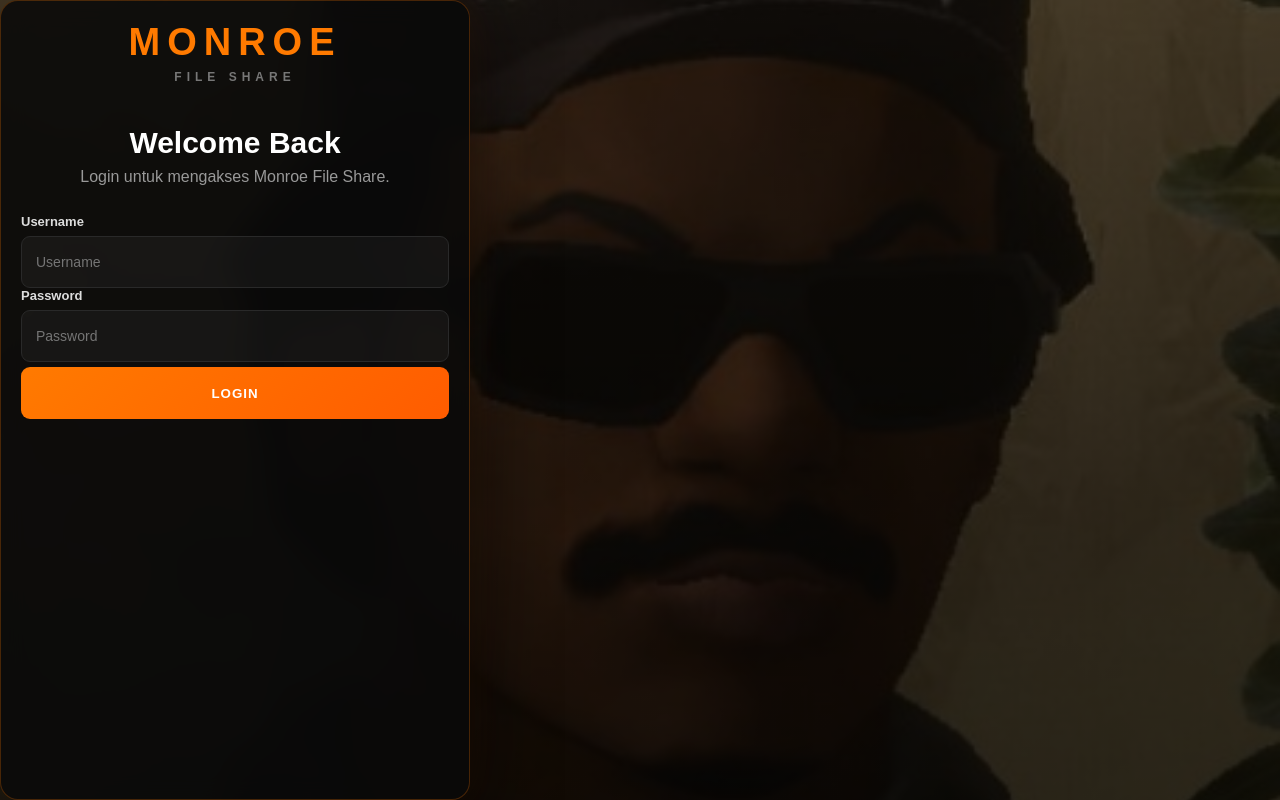
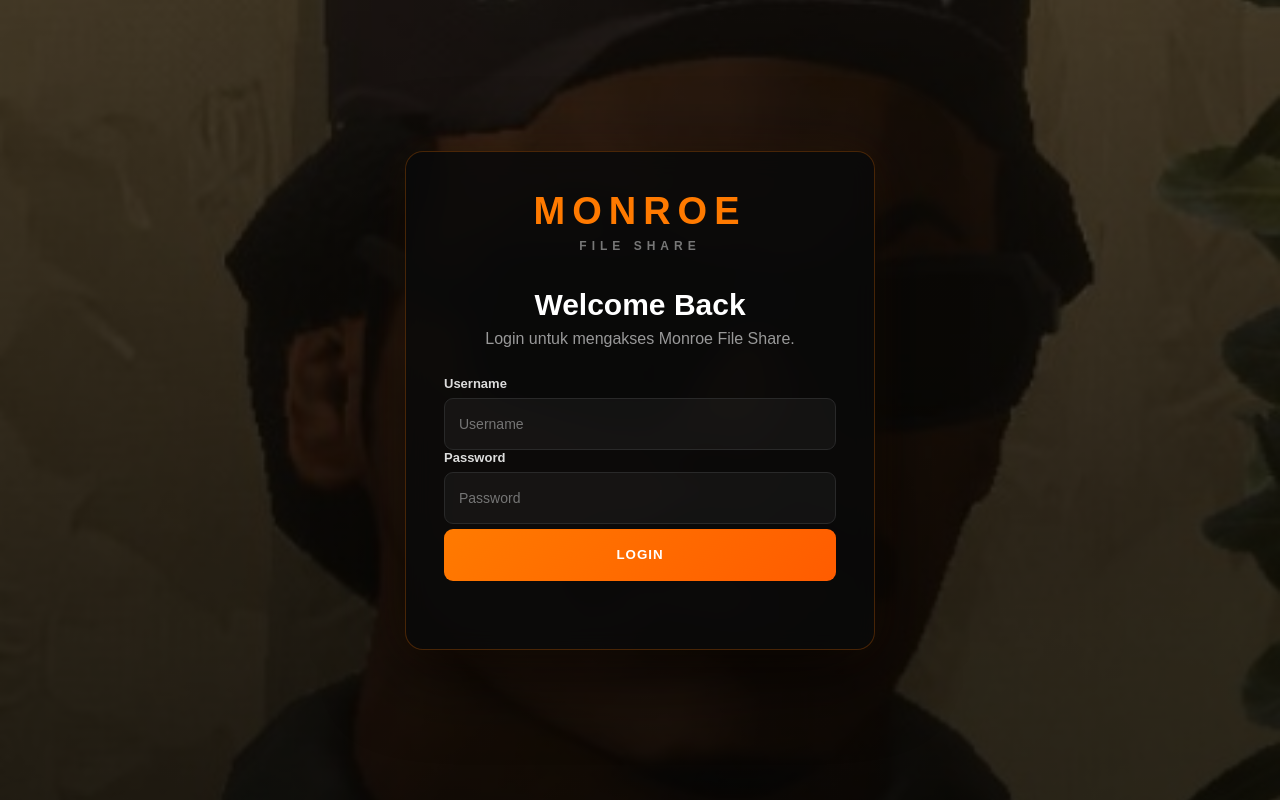
Before and after one commit to monroe404/monroe-uploader, a website: page public/index.html in a window 1280 px wide. Drawn offline with Linux system fonts and the light colour scheme; no server answers.

Commit message:
update public/style.css

```diff
--- a/public/style.css
+++ b/public/style.css
@@ -1029,3 +1029,59 @@ body {
 #loginPage > p {
     text-align: center;
 }
+
+/* =================================
+   LOGIN CARD - FINAL
+   ================================= */
+
+.container {
+    position: relative;
+    z-index: 1;
+
+    min-height: 100vh;
+
+    display: flex;
+    align-items: center;
+    justify-content: center;
+}
+
+#loginPage {
+    width: min(470px, calc(100% - 40px));
+    min-height: auto;
+
+    margin: 0;
+    padding: 38px;
+
+    display: block;
+}
+
+#loginPage .brand {
+    width: 100%;
+    text-align: center;
+}
+
+#loginPage .brand h1 {
+    text-align: center;
+}
+
+#loginPage .brand p {
+    text-align: center;
+}
+
+#loginPage h2 {
+    text-align: center;
+    margin-top: 35px;
+}
+
+#loginPage > p {
+    text-align: center;
+}
+
+@media (max-width: 600px) {
+
+    #loginPage {
+        width: calc(100% - 30px);
+        padding: 30px 22px;
+    }
+
+}
```
